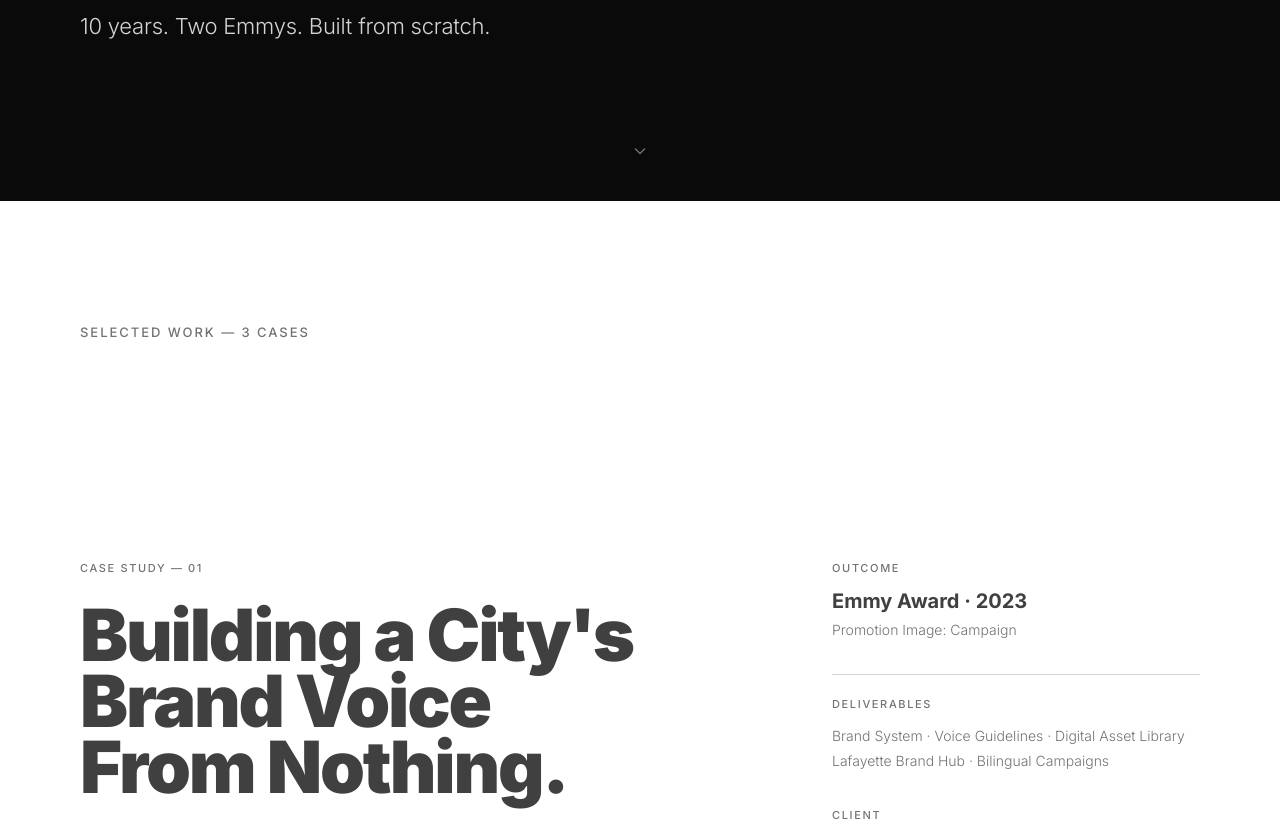
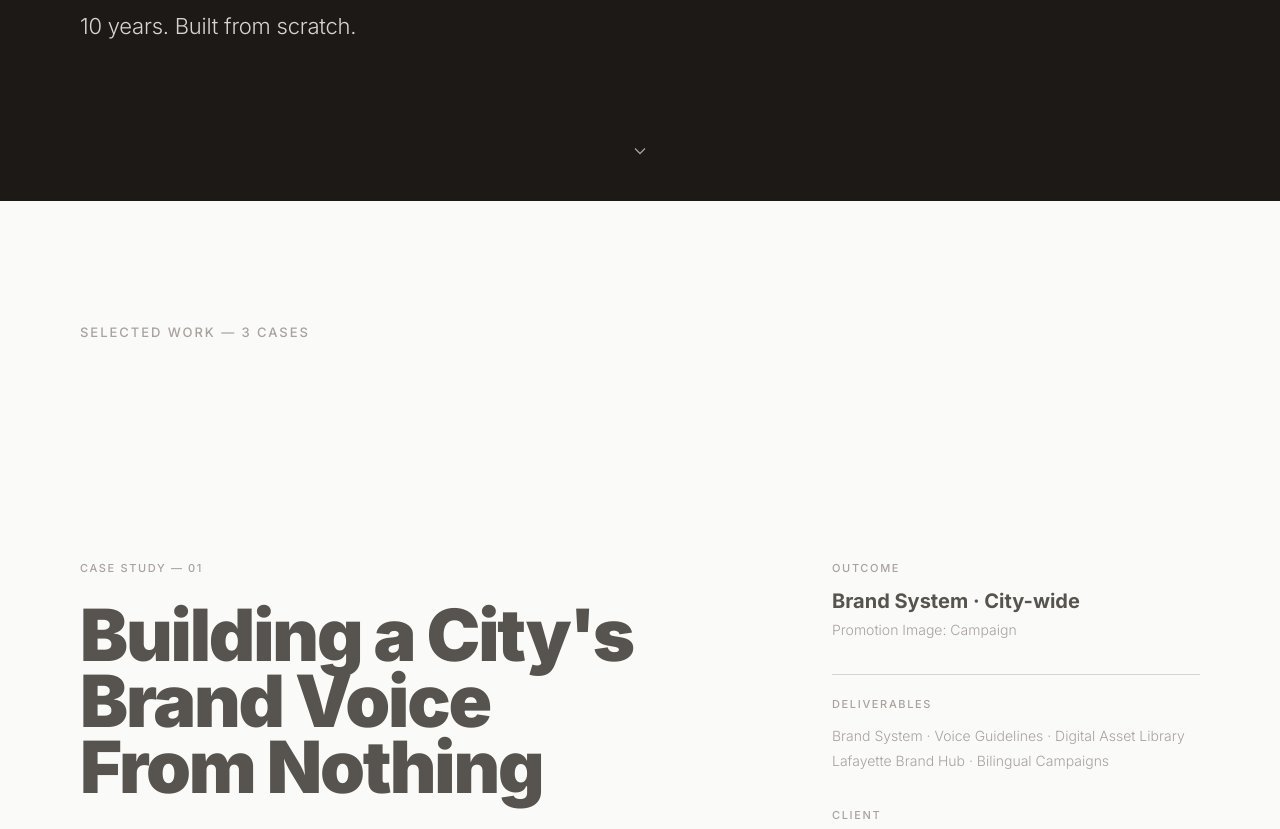
Before and after one commit to AltaerAgency/Portfolio, a plain HTML site: page index.html in a window 1280 px wide. Shown: the part 599-1428 px from the top of the page. Drawn offline with Linux system fonts and the light colour scheme.

Commit message:
Soften colors, remove repeat Emmys, remove dots from headlines, clean contact section

```diff
--- a/index.html
+++ b/index.html
@@ -13,13 +13,13 @@
        DESIGN TOKENS
     ───────────────────────────────────────── */
     :root {
-      --black:     #0a0a0a;
-      --gray-900:  #171717;
-      --gray-700:  #404040;
-      --gray-500:  #737373;
-      --gray-300:  #d4d4d4;
-      --gray-100:  #f5f5f5;
-      --white:     #ffffff;
+      --black:     #1c1917;
+      --gray-900:  #292524;
+      --gray-700:  #57534e;
+      --gray-500:  #a8a29e;
+      --gray-300:  #d6d3d1;
+      --gray-100:  #f5f4f2;
+      --white:     #fafaf8;
     }
 
     /* ─────────────────────────────────────────
@@ -666,7 +666,7 @@
       <h1 class="hero__name">
         Sebastian<br>Acevedo
       </h1>
-      <p class="hero__tagline">10 years. Two Emmys. Built from scratch.</p>
+      <p class="hero__tagline">10 years. Built from scratch.</p>
     </div>
 
     <a href="#work" class="hero__arrow" aria-label="Scroll to work">
@@ -704,7 +704,7 @@
             <h2 class="case-headline">
               Building a City's<br>
               Brand Voice<br>
-              From Nothing.
+              From Nothing
             </h2>
             <p class="case-body">
               The City of Lafayette had no shared identity. Different departments, different voices, no system anyone could actually hand off. I built the infrastructure — voice guidelines, messaging frameworks, content templates, and an interactive brand hub that every department now uses. Then we launched Somos Lafayette, a bilingual identity campaign that gave the city something to rally around.
@@ -714,7 +714,7 @@
           <div class="case-header__right">
             <div class="outcome-block">
               <span class="label">Outcome</span>
-              <p class="outcome-title">Emmy Award · 2023</p>
+              <p class="outcome-title">Brand System · City-wide</p>
               <p class="outcome-sub">Promotion Image: Campaign</p>
             </div>
 
@@ -800,10 +800,10 @@
             <h2 class="case-headline">
               Broadcast.<br>
               National Stage.<br>
-              No Shortcuts.
+              No Shortcuts
             </h2>
             <p class="case-body">
-              Five years in broadcast. NBCUniversal and Univision. Fast turnarounds, national audiences, and a standard that doesn't forgive mediocrity. At Univision I led Spanish-language brand and promotional creative for a market that reads through anything inauthentic. At NBCUniversal I ran promotional storytelling for one of the country's largest networks. The Emmys followed.
+              Five years in broadcast. NBCUniversal and Univision. Fast turnarounds, national audiences, and a standard that doesn't forgive mediocrity. At Univision I led Spanish-language brand and promotional creative for a market that reads through anything inauthentic. At NBCUniversal I ran promotional storytelling for one of the country's largest networks.
             </p>
           </div>
 
@@ -884,7 +884,7 @@
             <span class="label">Case Study — 03</span>
             <h2 class="case-headline">
               Fluency.<br>
-              Not Translation.
+              Not Translation
             </h2>
             <p class="case-body">
               Spanish-speaking audiences don't just decode messages — they read intent. A campaign built by someone who doesn't understand the culture fails on contact. I spent years building campaigns that knew the difference: the Herencia Hispana series, sports identity spots, social content, and talent showcases that spoke to who the audience actually is.
@@ -964,7 +964,7 @@
 
       <div class="photography__intro">
         <span class="label">Photography</span>
-        <h2 class="photography__headline">The Lens.</h2>
+        <h2 class="photography__headline">The Lens</h2>
       </div>
 
       <!-- Asymmetric 2-column masonry grid -->
@@ -1014,7 +1014,7 @@
   <section id="contact" class="contact" aria-label="Contact">
     <div class="inner">
 
-      <h2 class="contact__headline">Let's work.</h2>
+      <span class="label" style="display:block; margin-bottom: 40px;">Contact</span>
 
       <a href="mailto:jseb.acevedo@gmail.com" class="contact__email">
         jseb.acevedo@gmail.com
```
